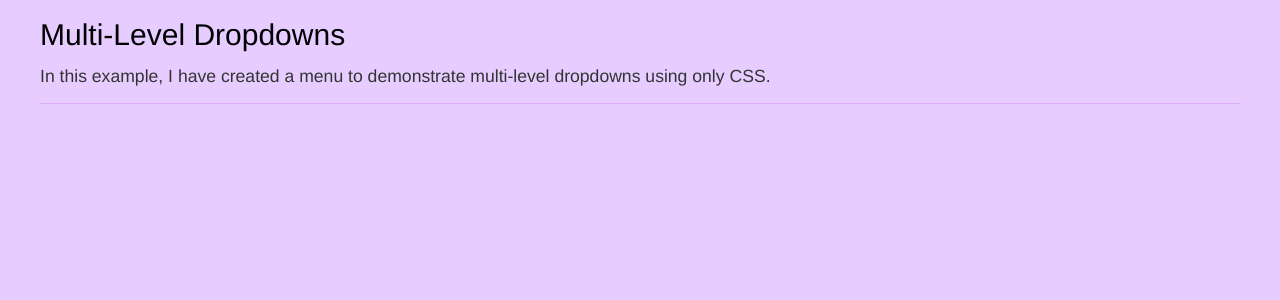
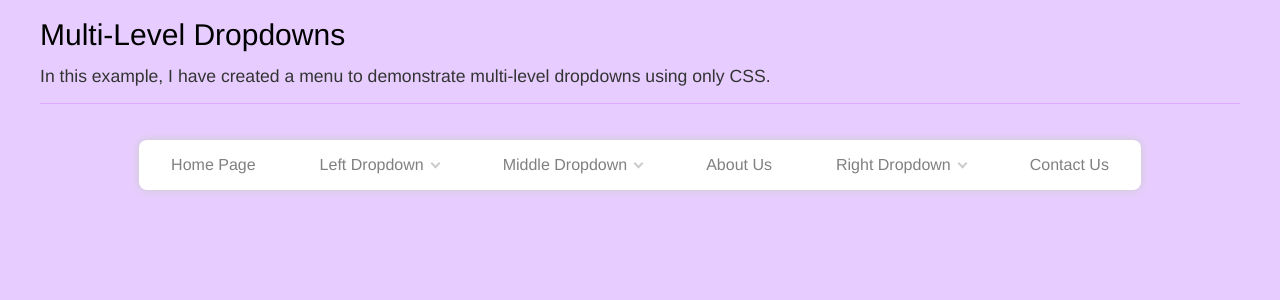
Before and after one commit to faiyazkhan024/multi-level-dropdowns, a React (Vite) app: page / in a window 1280 px wide. Shown: the top 300 px of the page. Built offline with nearby package versions, Linux system fonts and the light colour scheme.

Commit message:
Added Menu & SubMenu

```diff
--- a/src/App.tsx
+++ b/src/App.tsx
@@ -1,5 +1,6 @@
 import { MenuContextProvider } from "./components/providers";
 import AppBar from "./components/AppBar";
+import Menu from "./components/Menu";
 
 export const App = () => {
   return (
@@ -7,7 +8,7 @@ export const App = () => {
       <AppBar />
       <main className="main">
         <MenuContextProvider>
-          <div></div>
+          <Menu />
         </MenuContextProvider>
       </main>
     </>
--- /dev/null
+++ b/src/components/Menu/Menu.module.css
@@ -0,0 +1,47 @@
+.nav li:has(ul) {
+  display: flex;
+  align-items: center;
+  gap: 8px;
+  position: relative;
+}
+
+.nav li:has(ul)::after {
+  content: "";
+  height: 5px;
+  width: 5px;
+  display: block;
+  border-style: solid;
+  border-color: var(--secondary-300);
+  border-width: 0px 2px 2px 0px;
+  transform: translateY(-1px) rotate(45deg);
+  transition: border-color 0.3s ease-in-out;
+}
+
+.nav li:has(ul):hover::after {
+  border-color: var(--accent);
+}
+
+.nav ul ul {
+  display: none;
+  position: absolute;
+  background: white;
+}
+
+.nav ul ul li {
+  min-width: max-content;
+  border-bottom: 1px solid var(--secondary-300);
+}
+
+.nav li:hover > ul {
+  display: flex;
+  flex-direction: column;
+  position: absolute;
+  top: 100%;
+  left: 0;
+  z-index: 10;
+}
+
+.nav li:hover > ul ul {
+  top: 0;
+  left: 100%;
+}
--- /dev/null
+++ b/src/components/Menu/Menu.tsx
@@ -0,0 +1,27 @@
+import { FC } from "react";
+
+import { SubMenu } from "./SubMenu";
+import List from "../core/List";
+import ListItem from "../core/ListItem";
+import { useMenu } from "src/hooks/useMenu";
+
+import classes from "./Menu.module.css";
+
+export const Menu: FC = () => {
+  const { menu } = useMenu();
+
+  if (!menu) return null;
+
+  return (
+    <nav className={classes.nav}>
+      <List>
+        {menu?.map(({ id, name, children }) => (
+          <ListItem key={id}>
+            {name}
+            <SubMenu menu={children} />
+          </ListItem>
+        ))}
+      </List>
+    </nav>
+  );
+};
--- /dev/null
+++ b/src/components/Menu/SubMenu.tsx
@@ -0,0 +1,23 @@
+import { FC } from "react";
+
+import List from "../core/List";
+import ListItem from "../core/ListItem";
+
+interface SubMenuProps {
+  menu?: Array<MultiLevelDropdown>;
+}
+
+export const SubMenu: FC<SubMenuProps> = ({ menu }) => {
+  if (!menu) return null;
+
+  return (
+    <List>
+      {menu.map(({ id, name, children }) => (
+        <ListItem key={id}>
+          {name}
+          <SubMenu menu={children} />
+        </ListItem>
+      ))}
+    </List>
+  );
+};
--- /dev/null
+++ b/src/components/Menu/index.ts
@@ -0,0 +1,3 @@
+import { Menu } from "./Menu";
+
+export default Menu;
```
